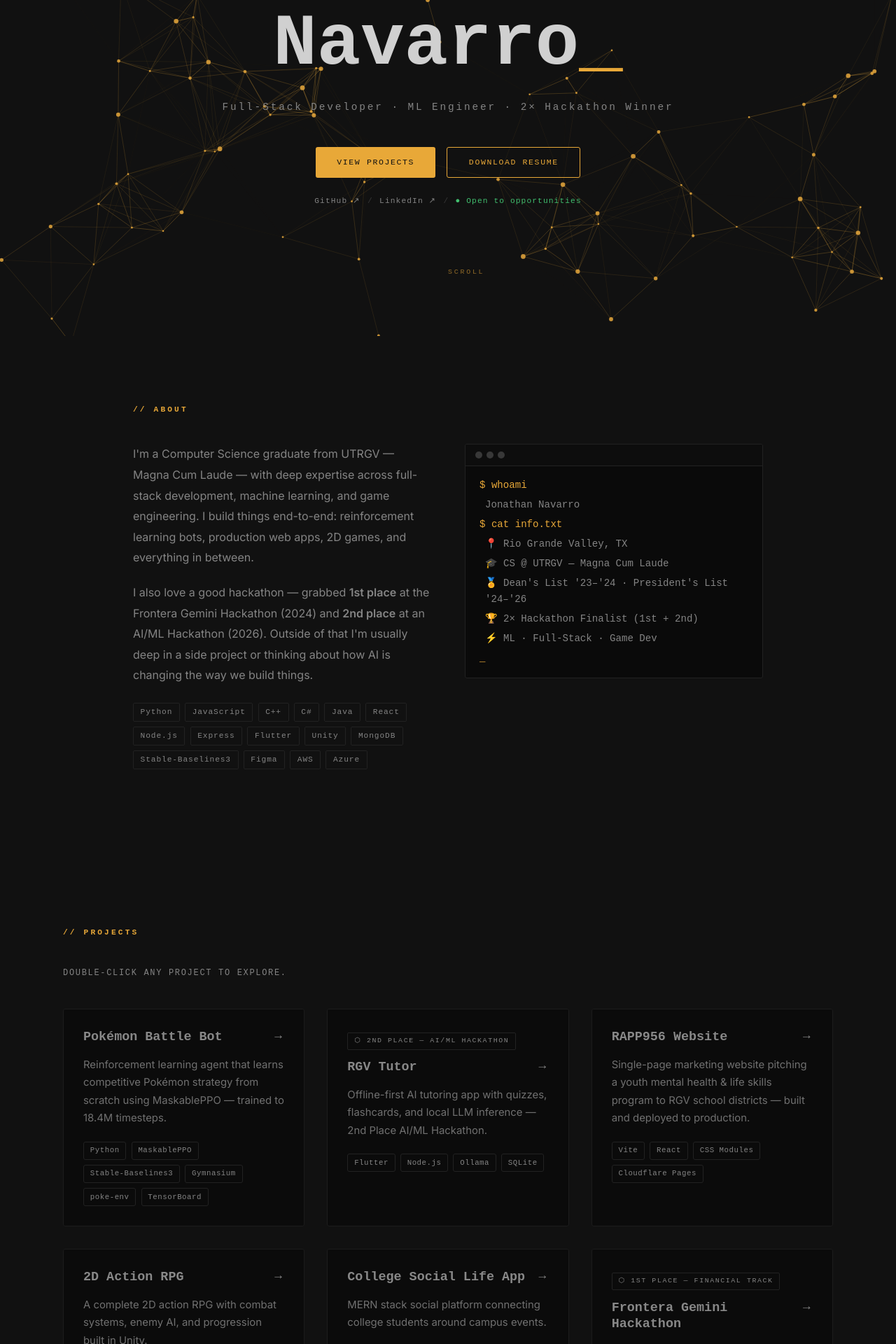
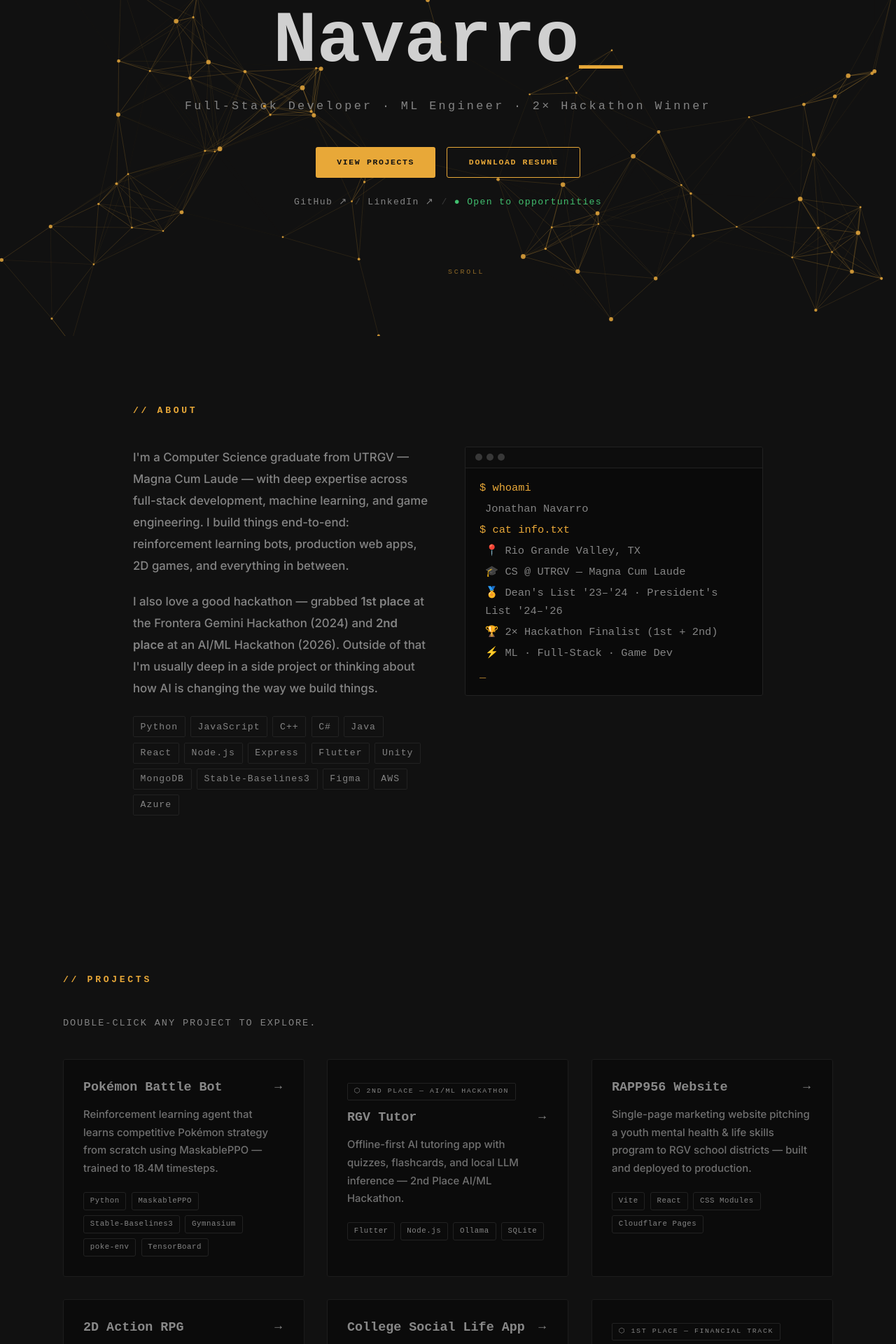
Before and after one commit to Grimgear76/Jonathan-Navarro-Portfolio, a React (Vite) app in the folder frontend/: page / in a window 1280 px wide. Shown: the part 320-2240 px from the top of the page at 70% size. Built offline with nearby package versions, Linux system fonts and the light colour scheme.

Commit message:
Text updates

```diff
--- a/frontend/src/components/About.css
+++ b/frontend/src/components/About.css
@@ -20,7 +20,7 @@
   color: var(--text-muted);
   line-height: 1.85;
   margin-bottom: 1.25rem;
-  font-size: 1rem;
+  font-size: 1.05rem;
 }
 
 .about-stack {
@@ -32,7 +32,7 @@
 
 .about-stack-tag {
   font-family: var(--font-mono);
-  font-size: 0.7rem;
+  font-size: 0.82rem;
   letter-spacing: 0.08em;
   color: var(--text-muted);
   border: 1px solid var(--border);
@@ -51,7 +51,7 @@
   border: 1px solid var(--border);
   border-radius: var(--radius);
   font-family: var(--font-mono);
-  font-size: 0.88rem;
+  font-size: 0.96rem;
 }
 
 .terminal-header {
--- a/frontend/src/components/Hero.css
+++ b/frontend/src/components/Hero.css
@@ -46,7 +46,8 @@
 
 .hero-title {
   font-family: var(--font-mono);
-  font-size: 0.9rem;
+  font-size: 1.05rem;
+  font-weight: 500;
   color: var(--text-muted);
   letter-spacing: 0.2em;
   margin-bottom: 2.75rem;
@@ -138,6 +139,7 @@
 .btn-primary {
   font-family: var(--font-mono);
   font-size: 0.72rem;
+  font-weight: 600;
   letter-spacing: 0.14em;
   padding: 0.7rem 1.9rem;
   min-height: 44px;
@@ -177,6 +179,7 @@
 .btn-secondary {
   font-family: var(--font-mono);
   font-size: 0.72rem;
+  font-weight: 600;
   letter-spacing: 0.14em;
   padding: 0.7rem 1.9rem;
   min-height: 44px;
@@ -219,7 +222,8 @@
 
 .hero-social-link {
   font-family: var(--font-mono);
-  font-size: 0.7rem;
+  font-size: 0.82rem;
+  font-weight: 500;
   letter-spacing: 0.1em;
   color: var(--text-muted);
   text-decoration: none;
@@ -232,13 +236,15 @@
 
 .hero-social-sep {
   font-family: var(--font-mono);
-  font-size: 0.7rem;
+  font-size: 0.82rem;
+  font-weight: 500;
   color: var(--border-hover);
 }
 
 .hero-available {
   font-family: var(--font-mono);
-  font-size: 0.7rem;
+  font-size: 0.82rem;
+  font-weight: 500;
   letter-spacing: 0.1em;
   color: var(--color-success);
   opacity: 0.85;
--- a/frontend/src/components/Projects/ProjectCard.css
+++ b/frontend/src/components/Projects/ProjectCard.css
@@ -4,10 +4,41 @@
   cursor: pointer;
   background: var(--card-bg);
   border-radius: var(--radius);
-  transition: border-color 0.4s ease, box-shadow 0.5s ease, transform 0.22s ease, background 0.4s ease;
+  /* transform is set inline during tilt; only transition back on leave */
+  transition: border-color 0.4s ease, box-shadow 0.5s ease, transform 0.5s cubic-bezier(0.2, 0.8, 0.3, 1), background 0.4s ease;
   position: relative;
   z-index: 1;
   overflow: hidden;
+  will-change: transform;
+  transform-style: preserve-3d;
+}
+
+/* Moving specular highlight */
+.card-shine {
+  position: absolute;
+  inset: 0;
+  border-radius: var(--radius);
+  pointer-events: none;
+  background: radial-gradient(
+    circle at var(--shine-x, 50%) var(--shine-y, 50%),
+    rgba(255, 255, 255, 0.06) 0%,
+    transparent 65%
+  );
+  opacity: 0;
+  transition: opacity 0.2s ease;
+  z-index: 2;
+}
+
+.project-card:hover .card-shine {
+  opacity: 1;
+}
+
+.project-card.unlocked:hover .card-shine {
+  background: radial-gradient(
+    circle at var(--shine-x, 50%) var(--shine-y, 50%),
+    color-mix(in srgb, var(--project-accent) 12%, white 4%) 0%,
+    transparent 65%
+  );
 }
 
 /* ── Corner brackets (top-left + bottom-right) ── */
@@ -36,7 +67,6 @@
 
 /* ── Hover ── */
 .project-card:hover {
-  transform: translateY(-4px);
   border-color: var(--border-hover);
   box-shadow: 0 10px 36px rgba(0, 0, 0, 0.3);
 }
@@ -58,7 +88,6 @@
 }
 
 .project-card.unlocked:hover {
-  transform: translateY(-5px);
   box-shadow:
     0 10px 42px color-mix(in srgb, var(--project-accent) 26%, transparent),
     inset 0 0 50px color-mix(in srgb, var(--project-accent) 6%, transparent);
--- a/frontend/src/components/Projects/ProjectCard.jsx
+++ b/frontend/src/components/Projects/ProjectCard.jsx
@@ -1,3 +1,4 @@
+import { useRef } from 'react'
 import { useNavigate } from 'react-router-dom'
 import useColorUnlock from '../../hooks/useColorUnlock'
 import { useColorContext } from '../../context/ColorContext'
@@ -8,6 +9,7 @@ export default function ProjectCard({ project }) {
   const { state } = useColorContext()
   const navigate = useNavigate()
   const isUnlocked = unlockedIds.has(project.id)
+  const cardRef = useRef(null)
 
   const accent = state.monoMode && project.monoAccentColor
     ? project.monoAccentColor
@@ -27,20 +29,43 @@ export default function ProjectCard({ project }) {
     handleNavigate()
   }
 
+  function handleMouseMove(e) {
+    const card = cardRef.current
+    if (!card) return
+    const { left, top, width, height } = card.getBoundingClientRect()
+    const x = (e.clientX - left) / width   // 0–1
+    const y = (e.clientY - top)  / height  // 0–1
+    const rotateY =  (x - 0.5) * 16  // –8 to +8 deg
+    const rotateX = -(y - 0.5) * 12  // –6 to +6 deg
+    card.style.transform = `perspective(700px) rotateX(${rotateX}deg) rotateY(${rotateY}deg) translateY(-4px)`
+    card.style.setProperty('--shine-x', `${x * 100}%`)
+    card.style.setProperty('--shine-y', `${y * 100}%`)
+  }
+
+  function handleMouseLeave() {
+    const card = cardRef.current
+    if (!card) return
+    card.style.transform = ''
+  }
+
   const unlockedStyles = isUnlocked
     ? { '--project-accent': accent, borderColor: accent }
     : {}
 
   return (
     <div
+      ref={cardRef}
       className={`project-card${isUnlocked ? ' unlocked' : ''}`}
       style={unlockedStyles}
       onClick={handleUnlock}
       onDoubleClick={handleNavigate}
+      onMouseMove={handleMouseMove}
+      onMouseLeave={handleMouseLeave}
       role="button"
       tabIndex={0}
       onKeyDown={e => e.key === 'Enter' && handleNavigate()}
     >
+      <div className="card-shine" />
       {isUnlocked && <div className="card-ripple" />}
 
       {project.award && (
--- a/frontend/src/components/Projects/Projects.css
+++ b/frontend/src/components/Projects/Projects.css
@@ -11,7 +11,7 @@
 
 .projects-hint {
   font-family: var(--font-mono);
-  font-size: 0.75rem;
+  font-size: 0.85rem;
   color: var(--text-muted);
   letter-spacing: 0.14em;
   margin-bottom: 2.5rem;
--- a/frontend/src/styles/globals.css
+++ b/frontend/src/styles/globals.css
@@ -80,6 +80,7 @@ body {
   color: var(--text);
   font-family: var(--font-sans);
   font-size: 1rem;
+  font-weight: 500;
   line-height: 1.65;
   transition: background-color 0.4s ease;
   will-change: background-color;
@@ -94,7 +95,7 @@ h1, h2, h3, label, .mono {
 
 .section-label {
   font-family: var(--font-mono);
-  font-size: 0.7rem;
+  font-size: 0.82rem;
   letter-spacing: 0.28em;
   text-transform: uppercase;
   color: var(--accent);
```
